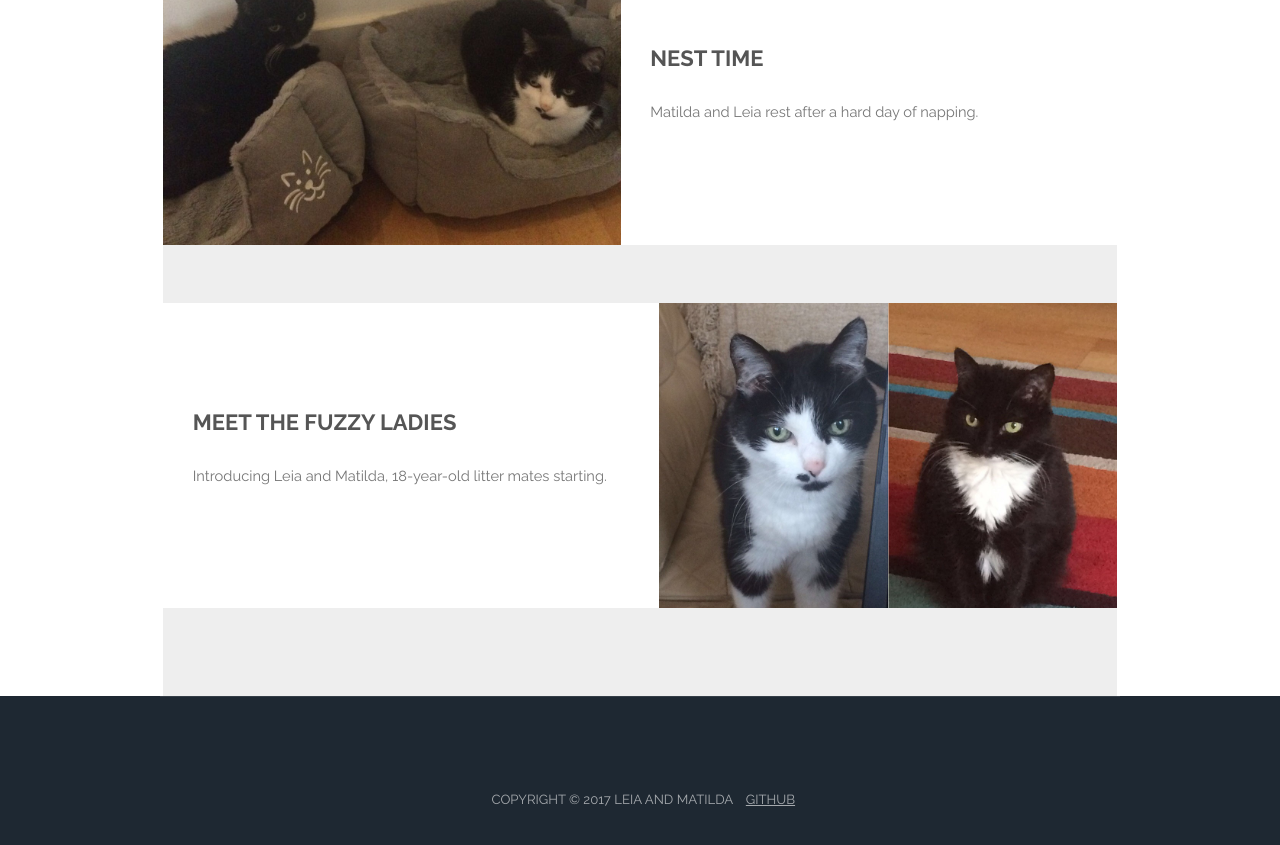
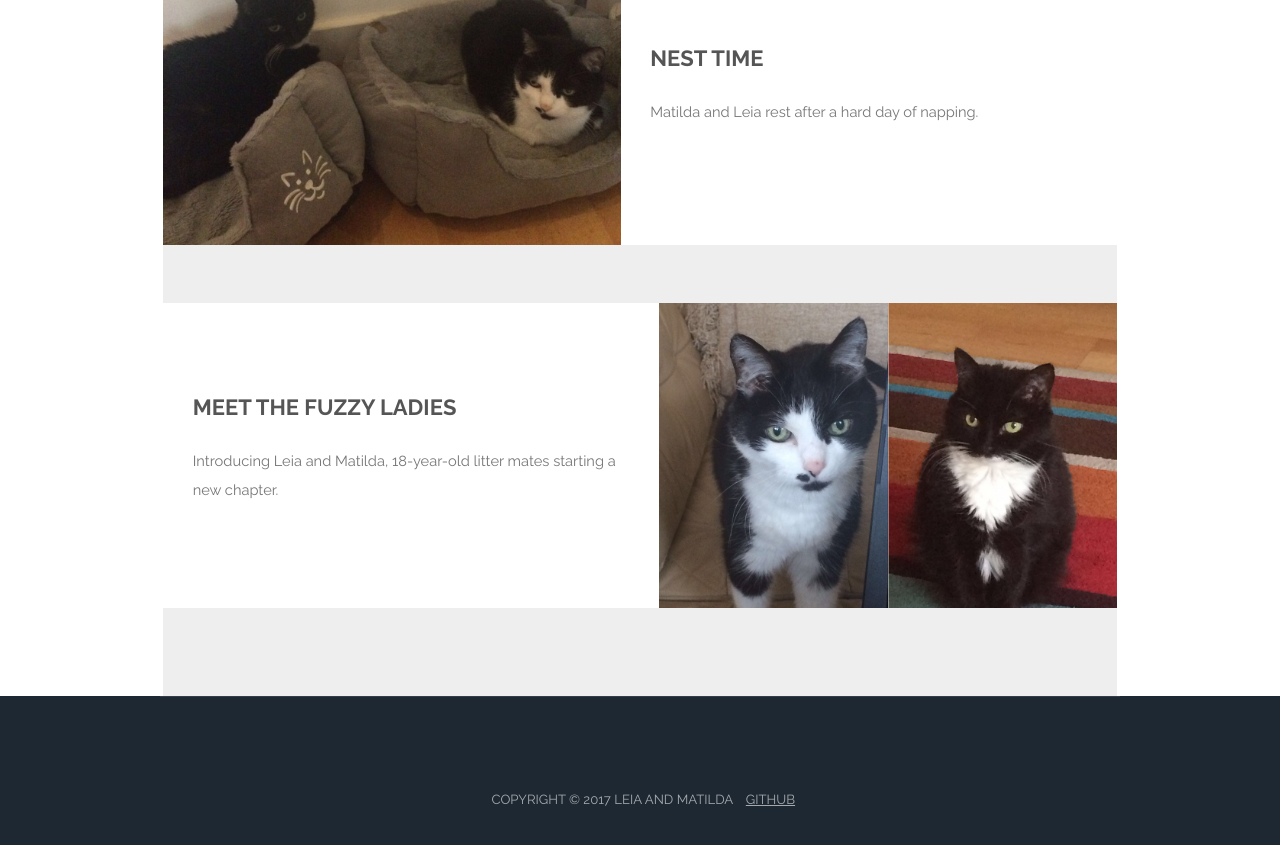
Before and after one commit to jaypalexa/leia-and-matilda, a Jekyll site: the page built from index.md, in a window 1280 px wide and 900 px high, scrolled down 2662 px. Shown: the top 845 px of the window. Built offline with Jekyll 4.4.1, drawn with Linux system fonts in a browser that asks for light colours.

Commit message:
Fix to "Meet the Fuzzy Ladies" post.

```diff
--- a/index.md
+++ b/index.md
@@ -52,7 +52,7 @@ description: A photo essay by Leia and Matilda
       <span class="image"><a href="{{ site.url }}{{ site.baseurl }}/assets/images/20170306_leia_matilda.jpg"><img src="{{ site.url }}{{ site.baseurl }}/assets/images/20170306_leia_matilda.jpg" /></a></span>
       <div class="content">
         <h2>Meet The Fuzzy Ladies</h2>
-        <p>Introducing Leia and Matilda, 18-year-old litter mates starting.</p>
+        <p>Introducing Leia and Matilda, 18-year-old litter mates starting a new chapter.</p>
       </div>
     </article>
   </div>
```
